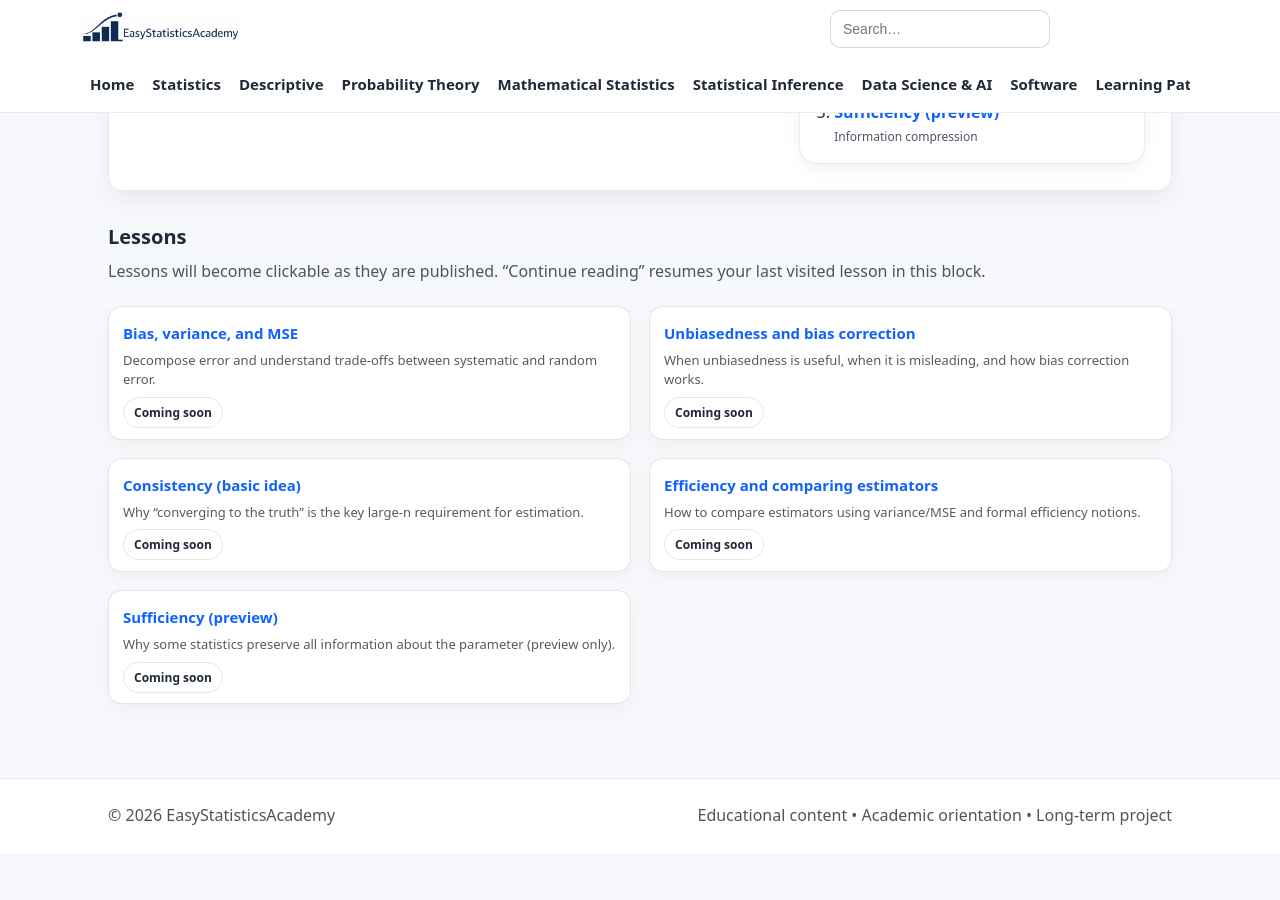
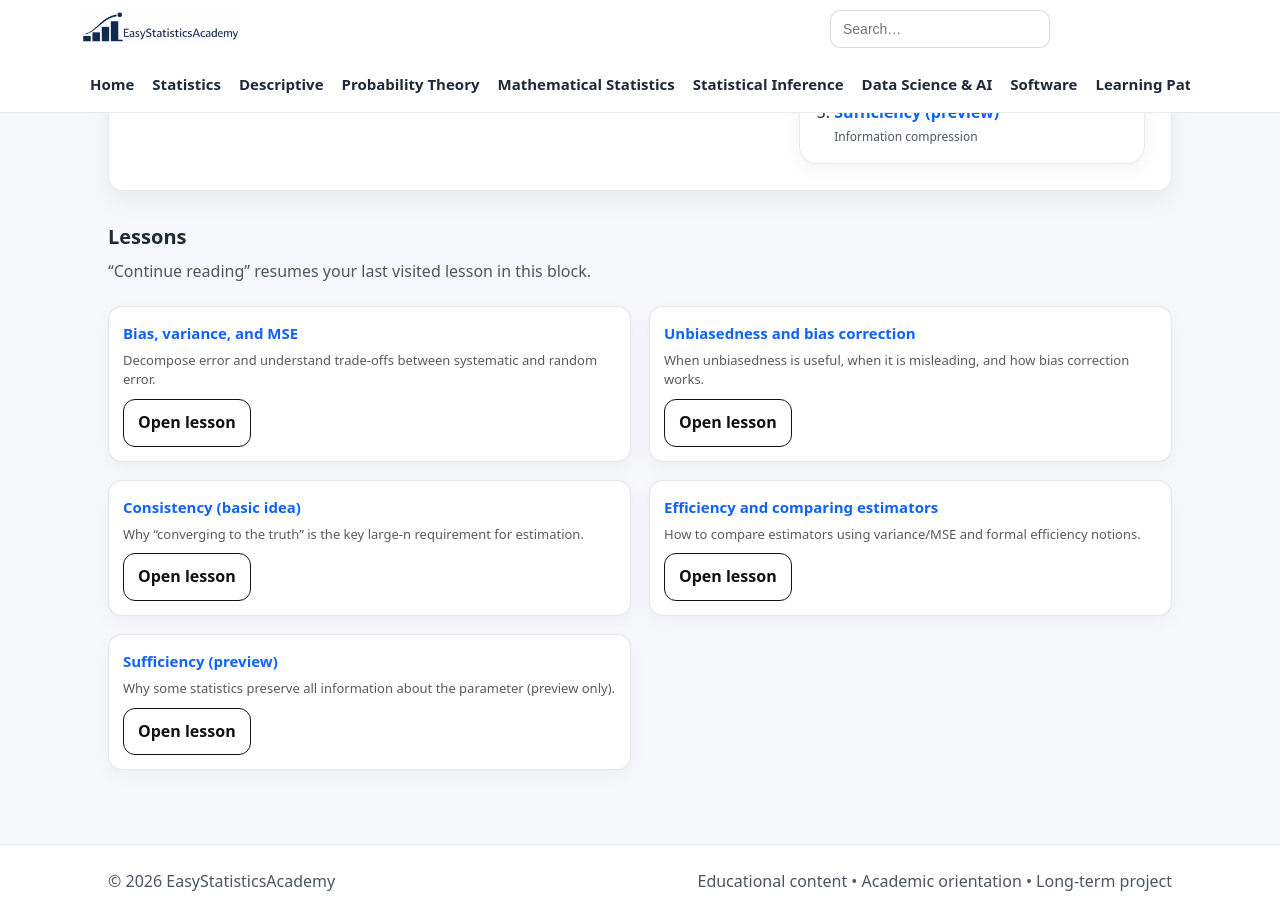
Before and after one commit to ammar-homaida-statistics/easystatisticsacademy, a Jekyll site: the page built from mathematical-statistics/estimator-properties/index.md, in a window 1280 px wide and 900 px high, scrolled down 548 px. Built offline with Jekyll 4.4.1, drawn with Linux system fonts in a browser that asks for light colours.

Commit message:
Active lessons

```diff
--- a/mathematical-statistics/estimator-properties/index.md
+++ b/mathematical-statistics/estimator-properties/index.md
@@ -62,10 +62,10 @@ sidebar: false
 <section class="section" id="lessons">
   <div class="section-head">
     <h2>Lessons</h2>
-    <p>Lessons will become clickable as they are published. “Continue reading” resumes your last visited lesson in this block.</p>
+    <p>“Continue reading” resumes your last visited lesson in this block.</p>
   </div>
 
-  <!-- ✅ Continue reading (Block → last visited LESSON) -->
+  <!-- ✅ Continue reading -->
   <div id="continue-reading-ms-b4" style="display:none; margin-top:0.75rem;">
     <div class="callout">
       <div class="callout-copy">
@@ -77,41 +77,63 @@ sidebar: false
   </div>
 
   <div class="grid grid-2">
+
     <div class="card lesson-card">
       <h3><a href="/mathematical-statistics/estimator-properties/bias-variance-and-mse/">Bias, variance, and MSE</a></h3>
       <p>Decompose error and understand trade-offs between systematic and random error.</p>
-      <div class="pill-row"><span class="badge">Coming soon</span></div>
+      <div class="pill-row">
+        <a class="btn btn-outline"
+           href="/mathematical-statistics/estimator-properties/bias-variance-and-mse/"
+           style="border-color:#111; color:#111;">Open lesson</a>
+      </div>
     </div>
 
     <div class="card lesson-card">
       <h3><a href="/mathematical-statistics/estimator-properties/unbiasedness-and-bias-correction/">Unbiasedness and bias correction</a></h3>
       <p>When unbiasedness is useful, when it is misleading, and how bias correction works.</p>
-      <div class="pill-row"><span class="badge">Coming soon</span></div>
+      <div class="pill-row">
+        <a class="btn btn-outline"
+           href="/mathematical-statistics/estimator-properties/unbiasedness-and-bias-correction/"
+           style="border-color:#111; color:#111;">Open lesson</a>
+      </div>
     </div>
 
     <div class="card lesson-card">
       <h3><a href="/mathematical-statistics/estimator-properties/consistency-basic-idea/">Consistency (basic idea)</a></h3>
       <p>Why “converging to the truth” is the key large-n requirement for estimation.</p>
-      <div class="pill-row"><span class="badge">Coming soon</span></div>
+      <div class="pill-row">
+        <a class="btn btn-outline"
+           href="/mathematical-statistics/estimator-properties/consistency-basic-idea/"
+           style="border-color:#111; color:#111;">Open lesson</a>
+      </div>
     </div>
 
     <div class="card lesson-card">
       <h3><a href="/mathematical-statistics/estimator-properties/efficiency-and-comparing-estimators/">Efficiency and comparing estimators</a></h3>
       <p>How to compare estimators using variance/MSE and formal efficiency notions.</p>
-      <div class="pill-row"><span class="badge">Coming soon</span></div>
+      <div class="pill-row">
+        <a class="btn btn-outline"
+           href="/mathematical-statistics/estimator-properties/efficiency-and-comparing-estimators/"
+           style="border-color:#111; color:#111;">Open lesson</a>
+      </div>
     </div>
 
     <div class="card lesson-card">
       <h3><a href="/mathematical-statistics/estimator-properties/sufficiency-preview/">Sufficiency (preview)</a></h3>
       <p>Why some statistics preserve all information about the parameter (preview only).</p>
-      <div class="pill-row"><span class="badge">Coming soon</span></div>
+      <div class="pill-row">
+        <a class="btn btn-outline"
+           href="/mathematical-statistics/estimator-properties/sufficiency-preview/"
+           style="border-color:#111; color:#111;">Open lesson</a>
+      </div>
     </div>
+
   </div>
 </section>
 
 <script>
   (function () {
-    // ✅ Save last visited BLOCK for MS home
+
     try {
       localStorage.setItem("esa_continue_ms_last_block_v0", JSON.stringify({
         label: "Block 4 — Estimator Properties",
@@ -131,11 +152,13 @@ sidebar: false
       var wrap = document.getElementById("continue-reading-ms-b4");
       var label = document.getElementById("continue-reading-ms-b4-label");
       var btn = document.getElementById("continue-reading-ms-b4-btn");
+
       if (!wrap || !label || !btn) return;
 
       label.innerHTML = 'You last visited: <strong>' + data.label + '</strong>';
       btn.href = data.url;
       wrap.style.display = "block";
     } catch (e) {}
+
   })();
 </script>
```
Also changed, not shown: other parts of mathematical-statistics/estimator-properties/index.md (+0 -1 lines).
